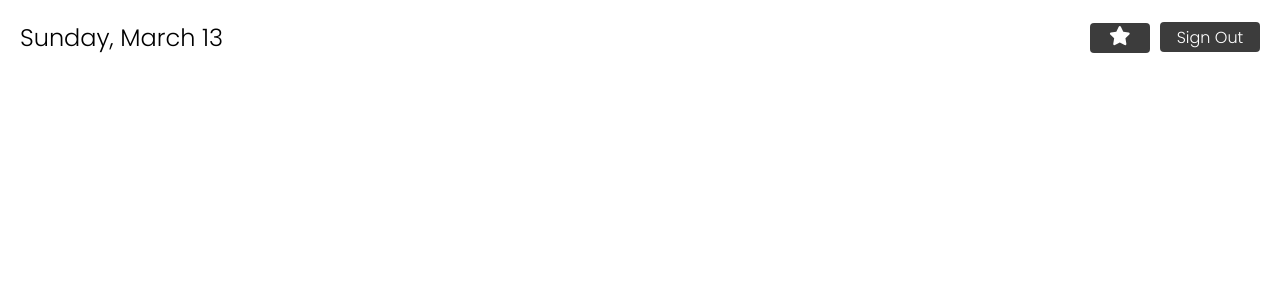
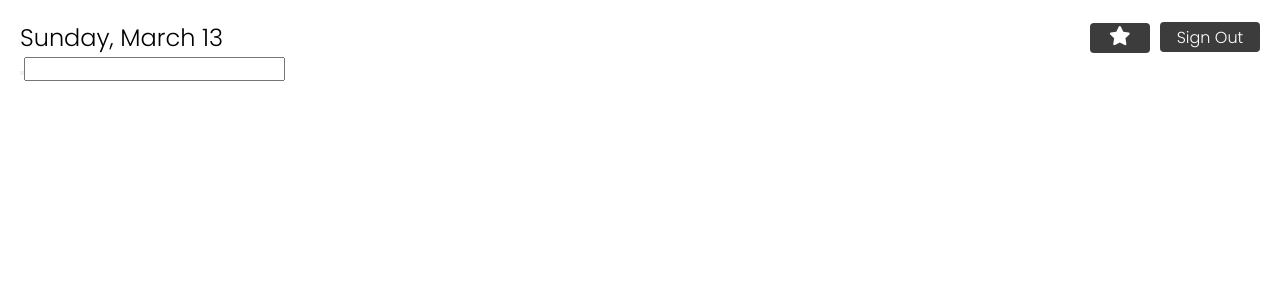
Before and after one commit to Tomohiro-Akinaga/TaskManagement-App-React.js, a React (Create React App) app: page / in a window 1280 px wide. Shown: the top 300 px of the page. Built offline with nearby package versions, Linux system fonts and the light colour scheme; no server answers; sample sign-in values are in the browser's storage.

Commit message:
added input area

```diff
--- a/src/components/Home/Header/Header.module.scss
+++ b/src/components/Home/Header/Header.module.scss
@@ -4,7 +4,6 @@
     display: flex;
     justify-content: space-between;
     align-items: center;
-    padding: 20px;
 }
 
 .left {
--- a/src/components/Home/Home.jsx
+++ b/src/components/Home/Home.jsx
@@ -2,7 +2,7 @@ import PropTypes from "prop-types";
 import { useEffect } from "react";
 import { useNavigate } from "react-router";
 import Header from "./Header/Header.jsx";
-import Main from "../Main/Main.jsx";
+import Main from "../Home/Main/Main.jsx";
 import HomeStyle from "./Home.module.scss";
 
 function Home({ user }) {
@@ -15,7 +15,7 @@ function Home({ user }) {
     return (
         <div className={HomeStyle.container}>
             <Header />
-            {/* <Main /> */}
+            <Main />
         </div>
     );
 }
--- a/src/components/Home/Home.module.scss
+++ b/src/components/Home/Home.module.scss
@@ -1,5 +1,6 @@
 @import "../../variable.scss";
 
-// .container {
-//     background: linear-gradient($container-background1, $container-background2);
-// }
+.container {
+    // background: linear-gradient($container-background1, $container-background2);
+    padding: 20px;
+}
--- /dev/null
+++ b/src/components/Home/Main/Main-Input/Input.jsx
@@ -0,0 +1,10 @@
+import InputStyle from "./Input.module.scss";
+
+export default function Input() {
+    return (
+        <div className={InputStyle.container}>
+            <button className={InputStyle.button}></button>
+            <input type="text" className={InputStyle.input} />
+        </div>
+    )
+}
--- /dev/null
+++ b/src/components/Home/Main/Main.jsx
@@ -0,0 +1,9 @@
+import Input from "./Main-Input/Input.jsx";
+
+export default function Main() {
+    return (
+        <>
+            <Input />
+        </>
+    );
+}
--- a/src/components/Main/Main.jsx
+++ /dev/null
@@ -1,3 +0,0 @@
-export default function Main() {
-    return <h1>Main</h1>;
-}
```
Also changed, not shown: src/App.module.scss (+3 -6 lines), src/components/Home/Main/Main-Input/Input.module.scss (added).
